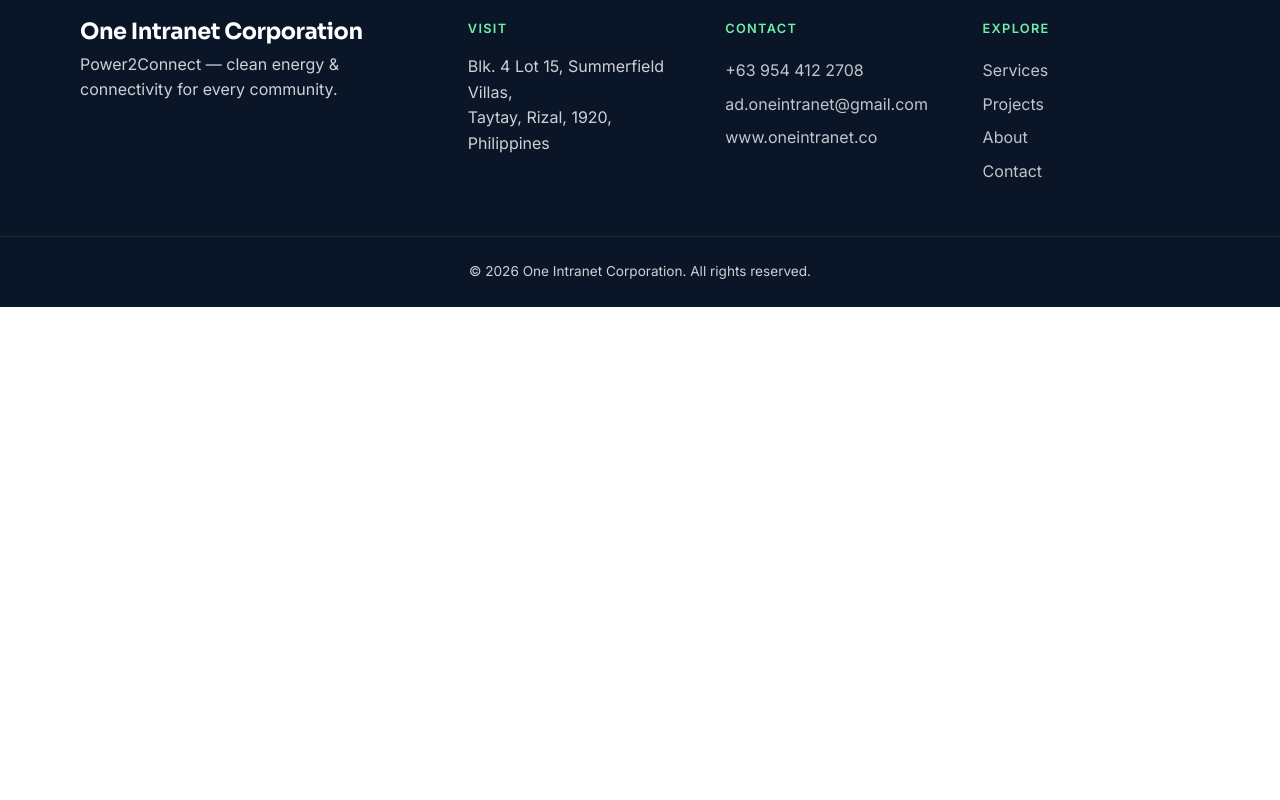
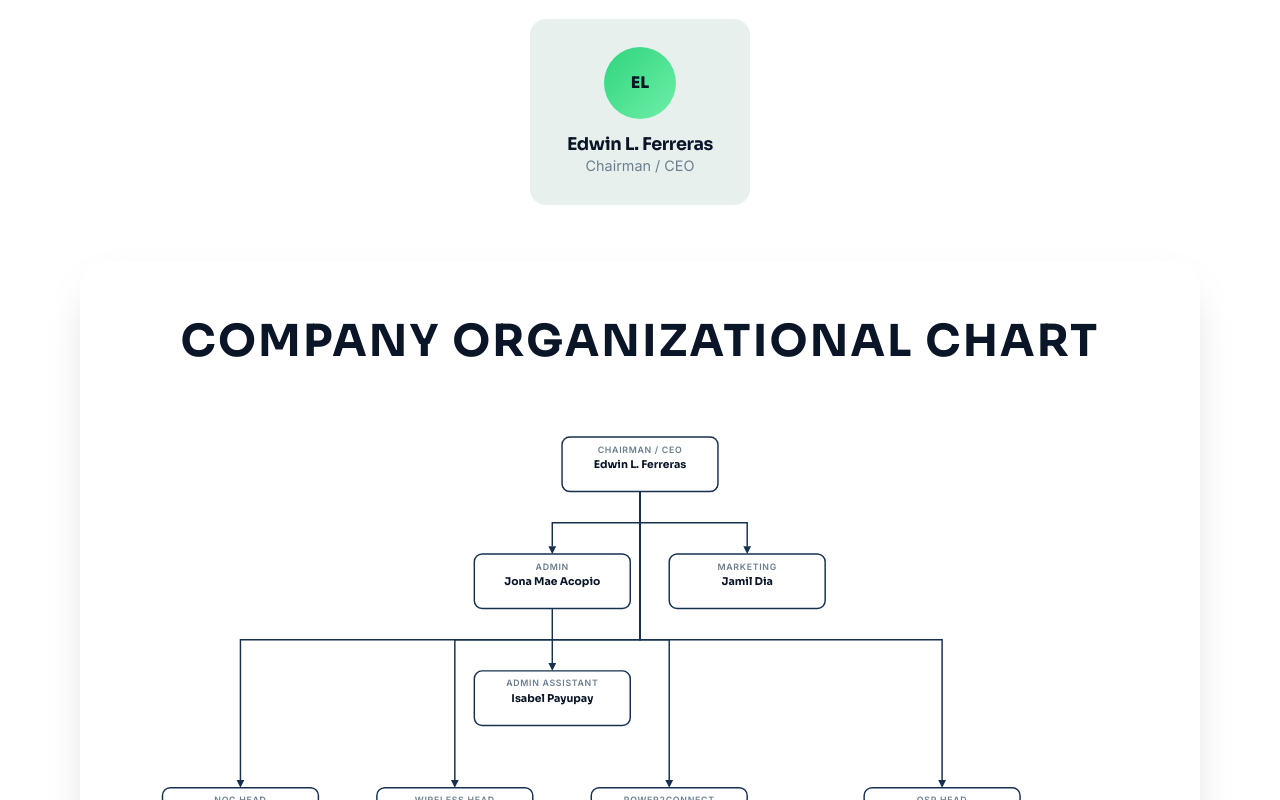
Before and after one commit to Estropia/One-Intranet, a React (Vite) app: page /about in a window 1280 px wide. Shown: the part 1900-2700 px from the top of the page. Before the commit the page ends 2207 px from the top, so only its background shows below. Built offline with nearby package versions, Linux system fonts and the light colour scheme.

Commit message:
Update About page

```diff
--- /dev/null
+++ b/src/components/OrgChart.jsx
@@ -0,0 +1,105 @@
+import styles from './OrgChart.module.css'
+
+const W = 160  // default node width
+const H = 56   // default node height
+const AW = 8   // arrowhead width
+const AH = 8   // arrowhead height
+
+function Node({ x, y, role, name, w = W, h = H }) {
+  return (
+    <g>
+      <rect x={x - w / 2} y={y} width={w} height={h} rx={8} className={styles.box} />
+      <text x={x} y={y + 16} textAnchor="middle" className={styles.roleText}>{role}</text>
+      {name.split(' / ').map((line, i) => (
+        <text key={i} x={x} y={y + 32 + i * 16} textAnchor="middle" className={styles.nameText}>{line}</text>
+      ))}
+    </g>
+  )
+}
+
+function Arrow({ x1, y1, x2, y2 }) {
+  const my = (y1 + y2) / 2
+  return (
+    <g>
+      <polyline
+        points={`${x1},${y1} ${x1},${my} ${x2},${my} ${x2},${y2 - AH}`}
+        className={styles.line}
+      />
+      <polygon
+        points={`${x2},${y2} ${x2 - AW / 2},${y2 - AH} ${x2 + AW / 2},${y2 - AH}`}
+        className={styles.arrow}
+      />
+    </g>
+  )
+}
+
+export default function OrgChart() {
+  const SVG_W = 1100
+  const SVG_H = 700
+
+  // Row Y positions (top of node)
+  const r0y = 40    // CEO
+  const r1y = 160   // Admin, Marketing
+  const r2y = 280   // Isabel Payupay
+  const r3y = 400   // NOC, Wireless, Power2Connect, OSP
+  const r4y = 530   // Kayclyn, CAD Operator
+
+  // X positions
+  const ceoX    = 550
+  const adminX  = 460
+  const mktX    = 660
+  const isabelX = 460
+  const nocX    = 140
+  const wirX    = 360
+  const p2cX    = 580
+  const ospX    = 860
+  const kayX    = 360
+  const cadX    = 860
+
+  // Wide nodes
+  const KAY_W = 240
+  const KAY_H = 72
+  const CAD_W = 220
+  const CAD_H = 72
+
+  return (
+    <div className={styles.wrap}>
+      <h2 className={styles.title}>Company Organizational Chart</h2>
+      <div className={styles.scroll}>
+        <svg viewBox={`0 0 ${SVG_W} ${SVG_H}`} className={styles.svg}>
+
+          {/* CEO → Admin */}
+          <Arrow x1={ceoX} y1={r0y + H} x2={adminX} y2={r1y} />
+          {/* CEO → Marketing */}
+          <Arrow x1={ceoX} y1={r0y + H} x2={mktX} y2={r1y} />
+
+          {/* Admin → Isabel */}
+          <Arrow x1={adminX} y1={r1y + H} x2={isabelX} y2={r2y} />
+
+          {/* CEO → bottom row */}
+          {[nocX, wirX, p2cX, ospX].map(x => (
+            <Arrow key={x} x1={ceoX} y1={r0y + H} x2={x} y2={r3y} />
+          ))}
+
+          {/* Wireless → Kayclyn */}
+          <Arrow x1={wirX} y1={r3y + H} x2={kayX} y2={r4y} />
+          {/* OSP → CAD */}
+          <Arrow x1={ospX} y1={r3y + H} x2={cadX} y2={r4y} />
+
+          {/* Nodes */}
+          <Node x={ceoX}    y={r0y}  role="Chairman / CEO"                        name="Edwin L. Ferreras" />
+          <Node x={adminX}  y={r1y}  role="Admin"                                  name="Jona Mae Acopio" />
+          <Node x={mktX}    y={r1y}  role="Marketing"                              name="Jamil Dia" />
+          <Node x={isabelX} y={r2y}  role="Admin Assistant"                        name="Isabel Payupay" />
+          <Node x={nocX}    y={r3y}  role="NOC Head"                               name="Engr. Alvin Encinares" />
+          <Node x={wirX}    y={r3y}  role="Wireless Head"                          name="Engr. Ronnie Quinones" />
+          <Node x={p2cX}    y={r3y}  role="Power2Connect"                          name="Engr. Crizaldy Cruz" />
+          <Node x={ospX}    y={r3y}  role="OSP Head"                               name="Rafael Villegas" />
+          <Node x={kayX}    y={r4y}  role="Internal / External Compliance Officer" name="Kayclyn Dela Cruz"                         w={KAY_W} h={KAY_H} />
+          <Node x={cadX}    y={r4y}  role="CAD Operator"                           name="Patrick C. Palamo / Anna B. Torrano"        w={CAD_W} h={CAD_H} />
+
+        </svg>
+      </div>
+    </div>
+  )
+}
--- /dev/null
+++ b/src/components/OrgChart.module.css
@@ -0,0 +1,10 @@
+.wrap { padding: 2rem 0; }
+.title { text-align: center; font-size: var(--fs-h2); font-family: var(--font-display); color: var(--c-navy-900); margin-bottom: 2rem; text-transform: uppercase; letter-spacing: .05em; }
+.scroll { overflow-x: auto; }
+.svg { width: 100%; min-width: 700px; display: block; }
+
+.box { fill: #fff; stroke: var(--c-navy-700); stroke-width: 1.5; }
+.roleText { font-size: 9px; font-weight: 600; fill: var(--c-muted); text-transform: uppercase; letter-spacing: .08em; font-family: var(--font-body); }
+.nameText { font-size: 11px; font-weight: 700; fill: var(--c-navy-900); font-family: var(--font-display); }
+.line { fill: none; stroke: var(--c-navy-700); stroke-width: 1.5; }
+.arrow { fill: var(--c-navy-700); }
--- a/src/pages/About.jsx
+++ b/src/pages/About.jsx
@@ -1,5 +1,7 @@
 import SectionHeading from '../components/SectionHeading.jsx'
 import Button from '../components/Button.jsx'
+import OrgChart from '../components/OrgChart.jsx'
+import { leadership } from '../data/team.js'
 import meetings from '../assets/images/meetings-img.png'
 import coverPhoto from '../assets/images/cover-photo.png'
 import styles from './About.module.css'
@@ -30,9 +32,29 @@ export default function About() {
         </div>
       </section>
 
+      <section className={styles.section}>
+        <div className={`container ${styles.center}`}>
+          <SectionHeading eyebrow="The core team" title="Leadership" align="center" />
+          <div className={styles.teamGrid}>
+            {leadership
+              .filter(m => m.name !== 'Denise Mae Ferreras' && m.name !== 'Louie Ann Ferreras' && m.name !== 'Mae Anne E. Ferreras')
+              .map(m => (
+                <div key={m.name} className={styles.member}>
+                  <div className={styles.avatar}>{m.name.split(' ').map(w => w[0]).slice(0,2).join('')}</div>
+                  <h3>{m.name}</h3>
+                  <p>{m.role}</p>
+                </div>
+              ))}
+          </div>
+          <div className={styles.org}>
+            <OrgChart />
+          </div>
+        </div>
+      </section>
 
       <section className={styles.cta}>
         <div className={`container ${styles.center}`}>
+          <br></br>
           <h2>Let's build something together</h2>
           <Button to="/contact">Get in touch</Button>
         </div>
--- a/src/pages/About.module.css
+++ b/src/pages/About.module.css
@@ -6,7 +6,8 @@
 .storyImg { border-radius: var(--radius-lg); box-shadow: var(--shadow-card); aspect-ratio: 4/3; object-fit: cover; }
 .mission { background: linear-gradient(135deg, var(--c-navy-900), var(--c-navy-700)); }
 .center { text-align: center; }
-.teamGrid { display: grid; grid-template-columns: 1fr; gap: 1.5rem; margin-top: 2.5rem; }
+.teamGrid { display: flex; flex-wrap: wrap; justify-content: center; gap: 1.5rem; margin-top: 2.5rem; }
+.member { width: 220px; }
 .member { text-align: center; padding: 1.75rem; border-radius: var(--radius); background: var(--c-mist); }
 .avatar { width: 72px; height: 72px; margin: 0 auto 1rem; border-radius: 50%; display: grid; place-items: center; font-family: var(--font-display); font-weight: 800; color: var(--c-navy-900); background: linear-gradient(135deg, var(--c-green-400), var(--c-green-300)); }
 .member h3 { font-size: 1.1rem; }
@@ -17,8 +18,6 @@
 .cta { background: var(--c-navy-900); color: var(--c-white); }
 .cta h2 { font-size: var(--fs-h2); margin-bottom: 1.5rem; }
 
-@media (min-width: 640px) { .teamGrid { grid-template-columns: 1fr 1fr; } }
 @media (min-width: 1024px) {
   .storyGrid { grid-template-columns: 1.1fr 1fr; gap: 3rem; }
-  .teamGrid { grid-template-columns: repeat(4,1fr); }
 }
```
